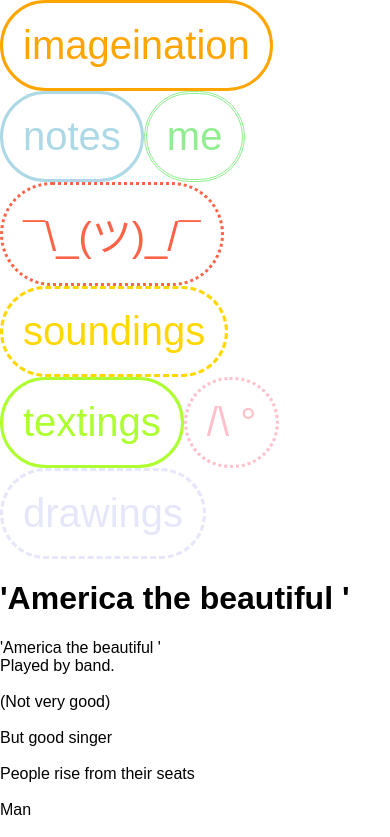
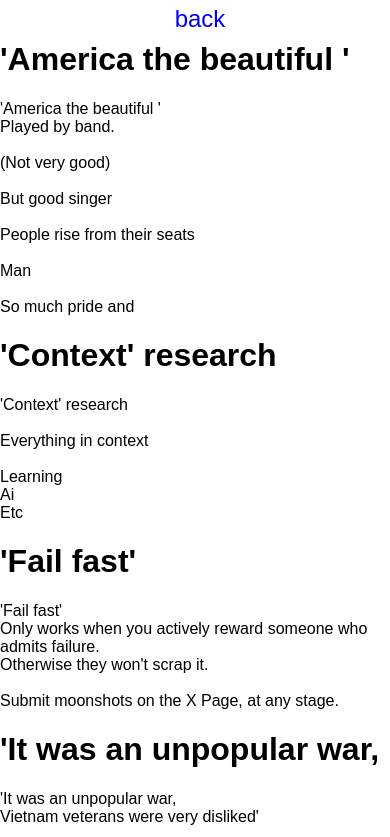
Before and after one commit to martin-martin/xyayz, a React (Create React App) app: page /me in a window 390 px wide. Shown: the top 837 px of the page. Built offline with nearby package versions, Linux system fonts and the light colour scheme.

Commit message:
feat: add 'back' nav option

```diff
--- a/src/App.css
+++ b/src/App.css
@@ -25,7 +25,7 @@ a {
 @media only screen and (max-width: 768px) {
 
   .bubble {
-    font-size: 2.5em !important;
+    font-size: 2.5em !important; /* overwrite inline styles */
   }
 
   .thoughtful-thoughts {
@@ -89,4 +89,17 @@ a {
   .btn.mossgreen:hover, .btn.mossgreen:focus {
     background-color: #6b8e23;
   }
+
+  .navback {
+    font-size: 1.5em;
+    background-color: white;
+    position: fixed;
+    top: 0;
+    padding: 5px;
+    width: 100%;
+  }
+
+  .padding {
+    height: 20px;
+  }
 }
--- a/src/App.js
+++ b/src/App.js
@@ -11,7 +11,7 @@ class App extends Component {
   render() {
     return (
       <div className="App">
-        <Route path="/" render={() => (
+        <Route exact path="/" render={() => (
           <MovingBubble/>
         )}/>
         <Route path="/notes" render={() => (
--- a/src/ImagePost.js
+++ b/src/ImagePost.js
@@ -3,6 +3,7 @@
 // https://scotch.io/tutorials/react-on-the-server-for-beginners-build-a-universal-react-and-node-app
 
 import React, { Component } from 'react'
+import NavBack from './NavBack'
 //import pictures from './data/pictures.json'
 
 class ImagePost extends Component {
@@ -31,6 +32,7 @@ class ImagePost extends Component {
 
     return (
         <div className="image-album">
+        <NavBack/>
         {this.state.images.map((image, i) => (
           <div className="img-note" key={i} id={"img-note-" + i}>
             <img
--- /dev/null
+++ b/src/NavBack.js
@@ -0,0 +1,14 @@
+import React, { Component } from 'react'
+import { Link } from 'react-router-dom'
+
+class NavBack extends Component {
+  render() {
+    return (
+      <div className="navback">
+        <Link to="/">back</Link>
+      </div>
+    )
+  }
+}
+
+export default NavBack
--- a/src/TextPost.js
+++ b/src/TextPost.js
@@ -1,4 +1,5 @@
 import React, { Component } from 'react'
+import NavBack from './NavBack'
 import notes from './data/notes.json'
 
 class TextPost extends Component {
@@ -8,6 +9,8 @@ class TextPost extends Component {
   render() {
     return (
         <div className="notebook">
+          <NavBack/>
+          <div className="padding"></div>
         {this.state.notes.map((note, i) => (
           <div className="text-note" key={i}>
             <h1>{note.title}</h1>
--- a/src/ThoughtfulThoughts.js
+++ b/src/ThoughtfulThoughts.js
@@ -1,15 +1,16 @@
 import React, { Component } from 'react'
+import NavBack from './NavBack'
 
 class ThoughtfulThoughts extends Component {
 
   state = {
     opacity: 0,
-    currentThought: "ai!",
+    currentThought: "8,50$ for 2.27 kg peanuts. Less than 40 $cents per 100 grams!",
     thoughts:
       [
-        "live and let leave",
-        "just pee yourself",
-        "who knows what 'laf' is?"
+        "Always blank out the most frequent word in a sentece",
+        "A washing place should have a fitness center included!",
+        "A bit more time before we part..."
       ]
   }
 
@@ -73,6 +74,9 @@ class ThoughtfulThoughts extends Component {
 
   render() {
     return (
+      <div>
+        <NavBack/>
+        <div className="padding"></div>
         <div className="thoughtful-thoughts">
           <p className="current-thought" style={{opacity: this.state.opacity}}>
             {this.state.currentThought}
@@ -80,6 +84,7 @@ class ThoughtfulThoughts extends Component {
           <button className="btn" onClick={this.makeAppear}>Focus!</button>
           <button className="btn mossgreen" onClick={this.seedNextThought}>Think...</button>
         </div>
+      </div>
     )
 
   }
```
Also changed, not shown: src/TravelPost.js (added, +12 -0 lines). Lines whose indentation alone changed are shown as unchanged.
